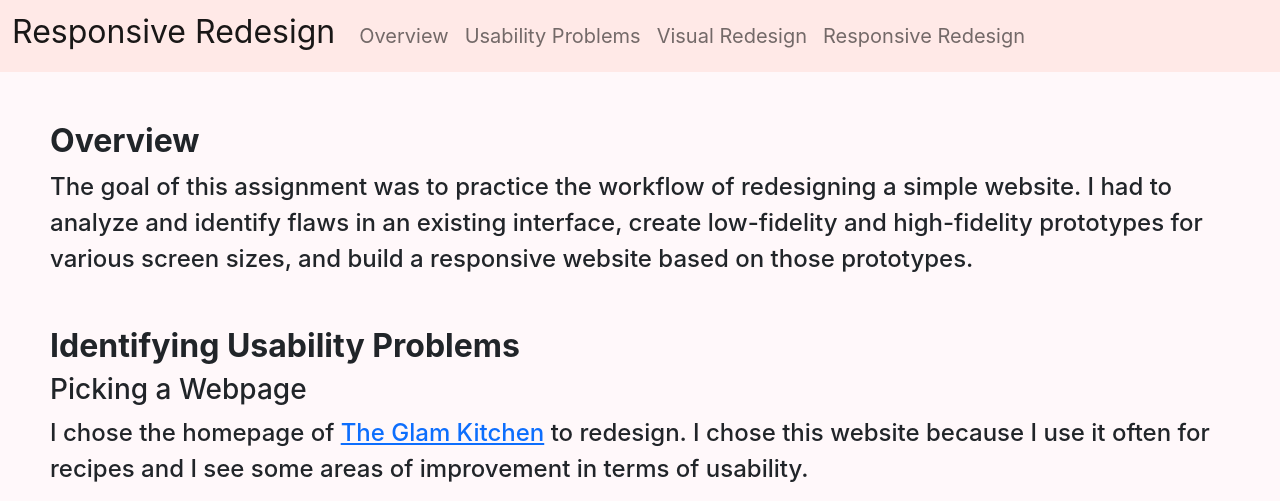
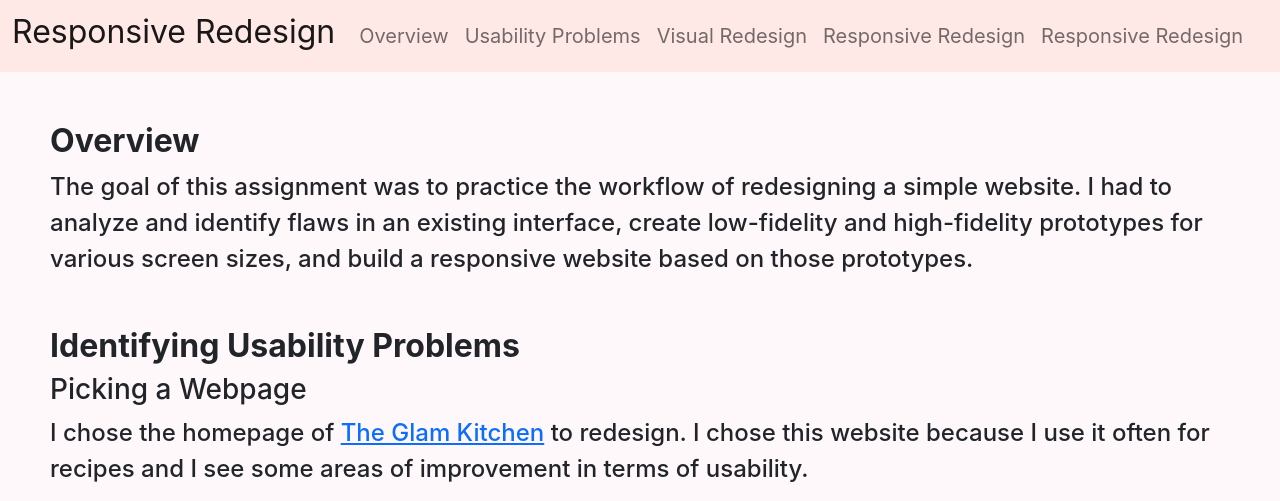
Before and after one commit to eclecticsloth404/portfolio_responsive, a plain HTML site: page index.html in a window 1280 px wide. Shown: the top 501 px of the page. Drawn offline with nearby package versions, Linux system fonts and the light colour scheme.

Commit message:
Update index.html

```diff
--- a/index.html
+++ b/index.html
@@ -30,6 +30,9 @@
             </li>
             <li class="nav-item">
               <a class="nav-link" href="#responsive">Responsive Redesign</a>
+            </li>
+            <li class="nav-item">
+              <a class="nav-link" href="#reflection">Responsive Redesign</a>
             </li>
           </ul>
         </div>
```
